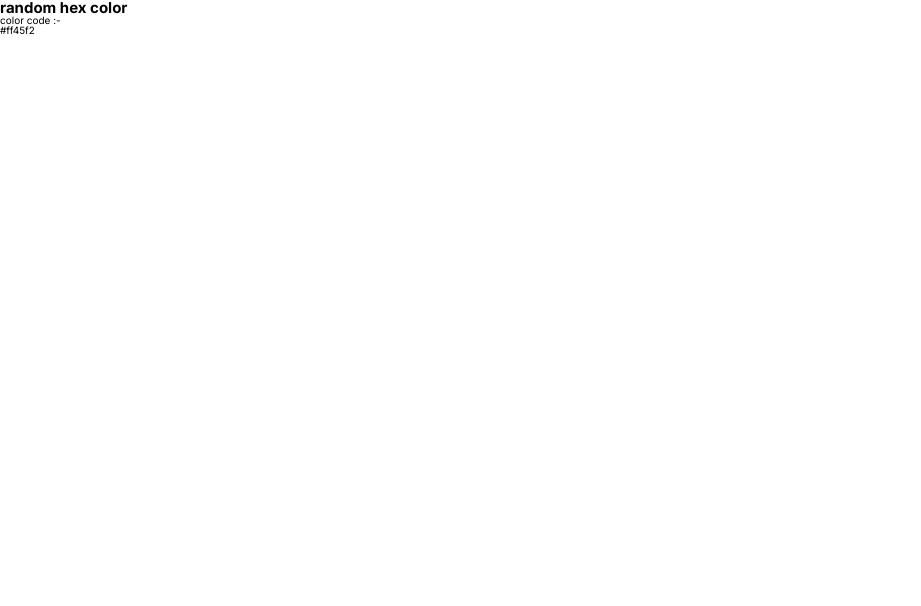
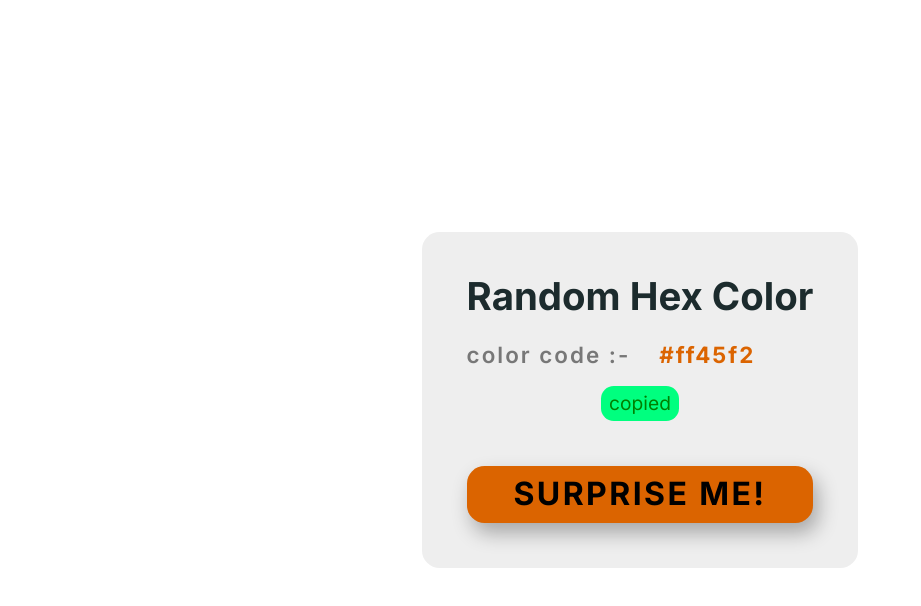
Before and after one commit to mahmoudfouadweb/16-project-js-css-html--Small-Projects-, a plain HTML site: page -- 99. HEX color/index.html in a window 1280 px wide. Shown: the whole page, without its empty margins (0-921 px from the left). Drawn offline with Linux system fonts and the light colour scheme.

Commit message:
done css

```diff
--- a/-- 99. HEX color/index.html
+++ b/-- 99. HEX color/index.html
@@ -18,11 +18,15 @@
   </head>
   <body>
     <section class="section">
-      <div class="container">
-        <div class="heading">
+      <div class="container flex">
+        <div class="heading flex flex-column">
           <h1 class="heading-primary">random hex color</h1>
-          <p class="color-name">color code :-</p>
-          <span class="code">#ff45f2</span>
+          <div class="color-box flex">
+            <p class="color-name">color code :-</p>
+            <span class="code">#ff45f2</span>
+          </div>
+          <p class="copied flex">copied</p>
+          <div class="btn">surprise me!</div>
         </div>
       </div>
     </section>
--- a/-- 99. HEX color/styles.css
+++ b/-- 99. HEX color/styles.css
@@ -18,13 +18,79 @@ body {
 /**************************/
 /* STYLES */
 /**************************/
+.heading {
+  background-color: #eee;
+  padding: 2.8rem;
+  border-radius: 1.1rem;
+}
 
+.heading-primary {
+  font-size: 2.4rem;
+  font-weight: 700;
+  text-transform: capitalize;
+  color: #1c2b2d;
+  margin-bottom: 1.8rem;
+}
+
+.color-box {
+  margin-bottom: 1.2rem;
+}
+
+.color-name {
+  font-size: 1.4rem;
+  font-weight: 600;
+  letter-spacing: 2px;
+  color: #777;
+  margin-right: 1.8rem;
+}
+
+.code {
+  font-size: 1.4rem;
+  font-weight: 700;
+  letter-spacing: 2px;
+  color: #db6400;
+  cursor: pointer;
+}
+
+.copied {
+  /* display: inline-block; */
+  font-size: 1.2rem;
+  font-weight: 400;
+  text-align: center;
+  color: green;
+  background-color: springgreen;
+  width: fit-content;
+  padding: 0.5rem;
+  border-radius: 0.8rem;
+  align-self: center;
+  margin-bottom: 2.8rem;
+}
+
+.btn {
+  font-size: 2rem;
+  font-weight: 700;
+  text-transform: uppercase;
+  letter-spacing: 0.15rem;
+  text-align: center;
+  padding: 0.8rem 1.6rem;
+  background-color: #db6400;
+  border-radius: 1.1rem;
+  transition: all 0.3s;
+  cursor: pointer;
+  box-shadow: 5px 10px 20px rgba(0, 0, 0, 0.3);
+}
+
+.btn:hover {
+  background-color: #9c4600;
+  color: #fff;
+}
 /**************************/
 /* GENERAL  COMPONENT STYLES */
 /**************************/
 .container {
   justify-content: center;
   align-items: center;
+  height: 100vh;
 }
 
 .flex {
```
